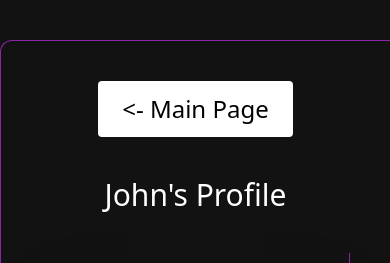
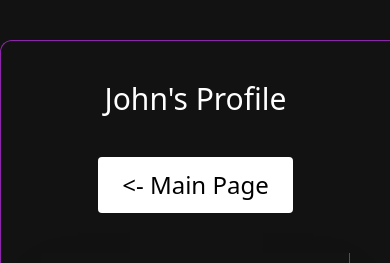
Before and after one commit to GiorgiZanqaidze/Giorgi-Zankaidze_Sweeft-Angular, an Angular app: page /users-list/user/1 in a window 390 px wide. Shown: the top 263 px of the page. Built offline with nearby package versions, Linux system fonts and the light colour scheme; data requests are answered from the project's data file.

Commit message:
style: responsive

```diff
--- a/src/app/app.component.html
+++ b/src/app/app.component.html
@@ -8,5 +8,4 @@
       <span class="relative w-full text-left text-black transition-colors duration-300 ease-in-out group-hover:text-white rotate-90"><-</span>
     </button>
   </div>
-
 </div>
--- a/src/app/pages/user-details/user-details.component.html
+++ b/src/app/pages/user-details/user-details.component.html
@@ -1,10 +1,10 @@
 <div class="p-10 text-white flex flex-col gap-10 border-l border-light-pink border-t rounded-tl-xl">
   <header class="flex justify-between items-center gap-10 flex-col-reverse md:flex-row">
-    <h1 *ngIf="user" class="text-3xl">{{user.firstName}}'s Profile</h1>
     <button (click)="navigate()" *ngIf="!loading" class="text-2xl relative inline-flex items-center justify-start px-6 py-3 overflow-hidden font-medium transition-all bg-white rounded hover:bg-white group">
       <span class="w-96 h-96 rounded rotate-[-40deg] bg-purple-600 absolute bottom-0 left-0 -translate-x-full ease-out duration-500 transition-all translate-y-full mb-9 ml-9 group-hover:ml-0 group-hover:mb-32 group-hover:translate-x-0"></span>
       <span class="relative w-full text-left text-black transition-colors duration-300 ease-in-out group-hover:text-white"><- Main Page</span>
     </button>
+    <h1 *ngIf="user" class="text-3xl">{{user.firstName}}'s Profile</h1>
   </header>
   <main *ngIf="user && !loading">
     <div class=" p-10 shadow-2xl border-b border-r border-light-pink rounded-br-xl" >
```
